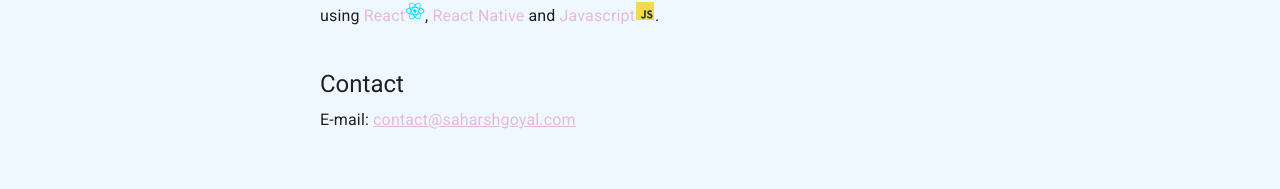
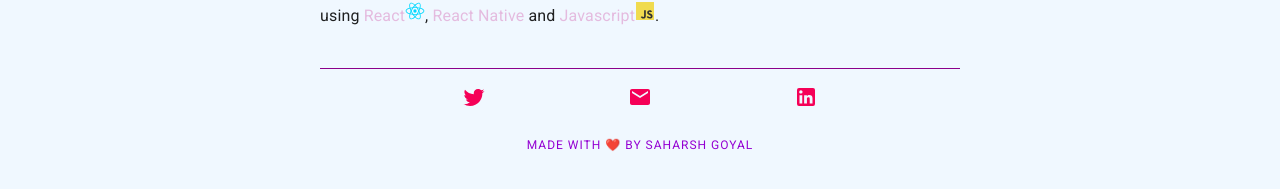
Before and after one commit to saharshg/portfolio, a React (Create React App) app: page / in a window 1280 px wide. Shown: the part 581-770 px from the top of the page. Built offline with nearby package versions, Linux system fonts and the light colour scheme; no server answers.

Commit message:
Add footer with links

```diff
--- /dev/null
+++ b/src/components/Contact/Contact.js
@@ -0,0 +1,69 @@
+import { Box, Grid, makeStyles, Typography } from '@material-ui/core';
+import LinkedInIcon from '@material-ui/icons/LinkedIn';
+import MailIcon from '@material-ui/icons/Mail';
+import TwitterIcon from '@material-ui/icons/Twitter';
+import { default as React } from 'react';
+
+const useStyles = makeStyles((theme) => ({
+  contact: {
+    justifyContent: 'center',
+    display: 'flex',
+    color: theme.type === 'light' ? 'darkmagenta' : 'darkviolet',
+  },
+  links: {
+    borderTop: '1px solid darkmagenta',
+    display: 'flex',
+    paddingTop: theme.spacing(2),
+    paddingBottom: theme.spacing(2),
+    justifyContent: 'space-evenly',
+  },
+}));
+const Contact = () => {
+  const classes = useStyles();
+  return (
+    <Box mt={5} mb={5}>
+      <Grid container gutterBottom className={classes.links}>
+        <Grid item>
+          <a
+            rel='noopener noreferrer'
+            target='_blank'
+            href='https://twitter.com/saharshg10?ref_src=twsrc%5Etfw'
+            data-show-count='false'
+          >
+            <TwitterIcon color='secondary' />
+          </a>
+        </Grid>
+        <Grid item>
+          <a
+            href='mailto:contact@saharshgoyal.com'
+            rel='noopener noreferrer'
+            target='_blank'
+          >
+            <MailIcon color='secondary' />
+          </a>
+        </Grid>
+        <Grid item>
+          <a
+            href='https://www.linkedin.com/in/saharsh-goyal-22b1b4113/'
+            rel='noopener noreferrer'
+            target='_blank'
+          >
+            <LinkedInIcon color='secondary' />
+          </a>
+        </Grid>
+      </Grid>
+      <Typography
+        className={classes.contact}
+        variant='overline'
+        display='block'
+        gutterBottom
+      >
+        <span role='img' aria-label='heart'>
+          Made with ❤️ by Saharsh Goyal
+        </span>
+      </Typography>
+    </Box>
+  );
+};
+
+export default Contact;
--- a/src/screens/About/About.js
+++ b/src/screens/About/About.js
@@ -7,6 +7,7 @@ import {
   useTheme,
 } from '@material-ui/core';
 import React from 'react';
+import Contact from '../../components/Contact/Contact';
 import colors from '../../constants/colors';
 import Blogs from '../Blogs/Blogs';
 
@@ -59,8 +60,8 @@ const About = () => {
         </Typography>
         <Typography gutterBottom paragraph>
           I'm a software engineer from Indore, currently living in Mumbai,
-          India. I've written code for IDFC First Bank, Xebia IT
-          Architects and Systango Technologies .
+          India. I've written code for IDFC First Bank, Xebia IT Architects and
+          Systango Technologies.
         </Typography>
         <Typography gutterBottom paragraph>
           I've built web and mobile apps under various domains including
@@ -94,15 +95,7 @@ const About = () => {
         </Typography>
       </Box>
 
-      <Box mt={5} mb={5}>
-        <Typography gutterBottom variant='h5'>
-          Contact
-        </Typography>
-        <Typography>
-          E-mail:{' '}
-          <a href='mailto:contact@saharshgoyal.com'>contact@saharshgoyal.com</a>
-        </Typography>
-      </Box>
+      <Contact />
     </Box>
   );
 };
--- a/src/screens/Blogs/Blogs.js
+++ b/src/screens/Blogs/Blogs.js
@@ -21,7 +21,6 @@ const Blogs = () => {
           itemRows.push(item);
         });
         setBlogs(itemRows);
-        console.log(itemRows);
       });
   };
 
```
Also changed, not shown: 1 other file (tests, documents, lock files or other folders).
